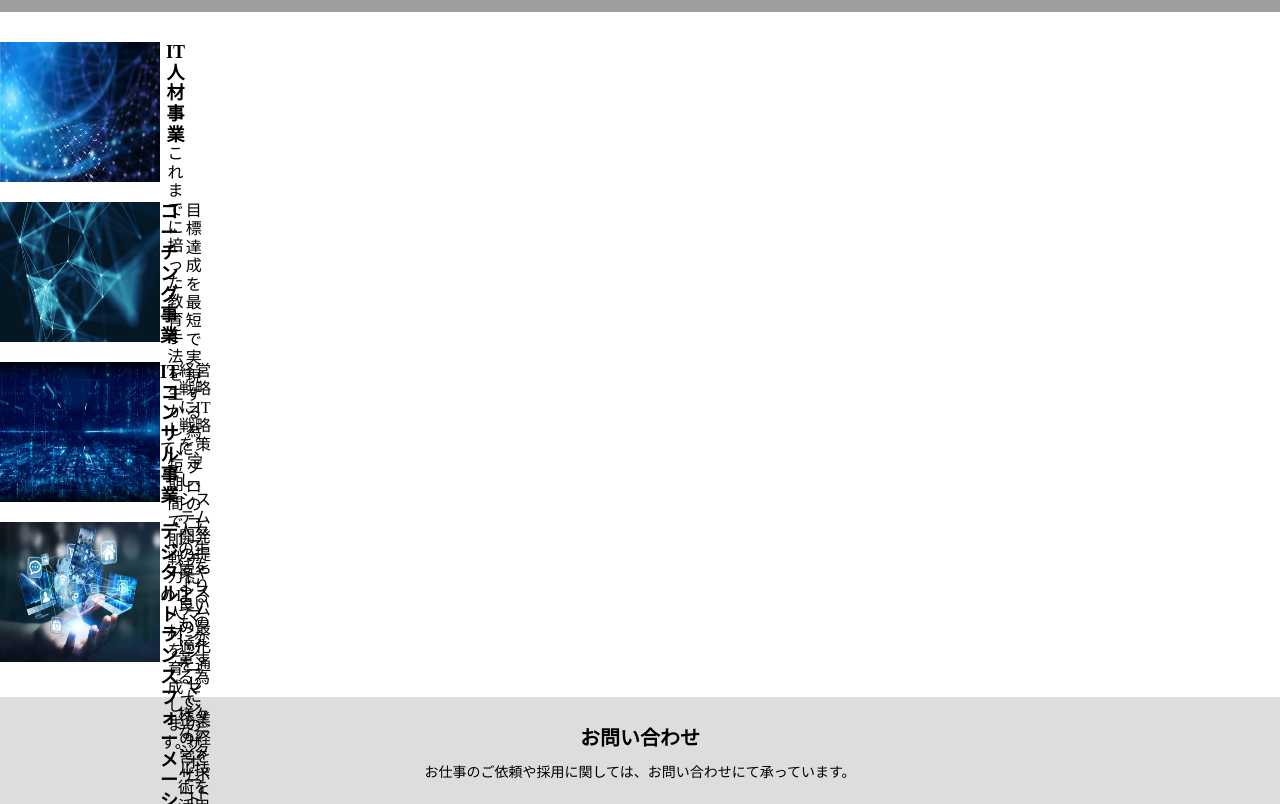
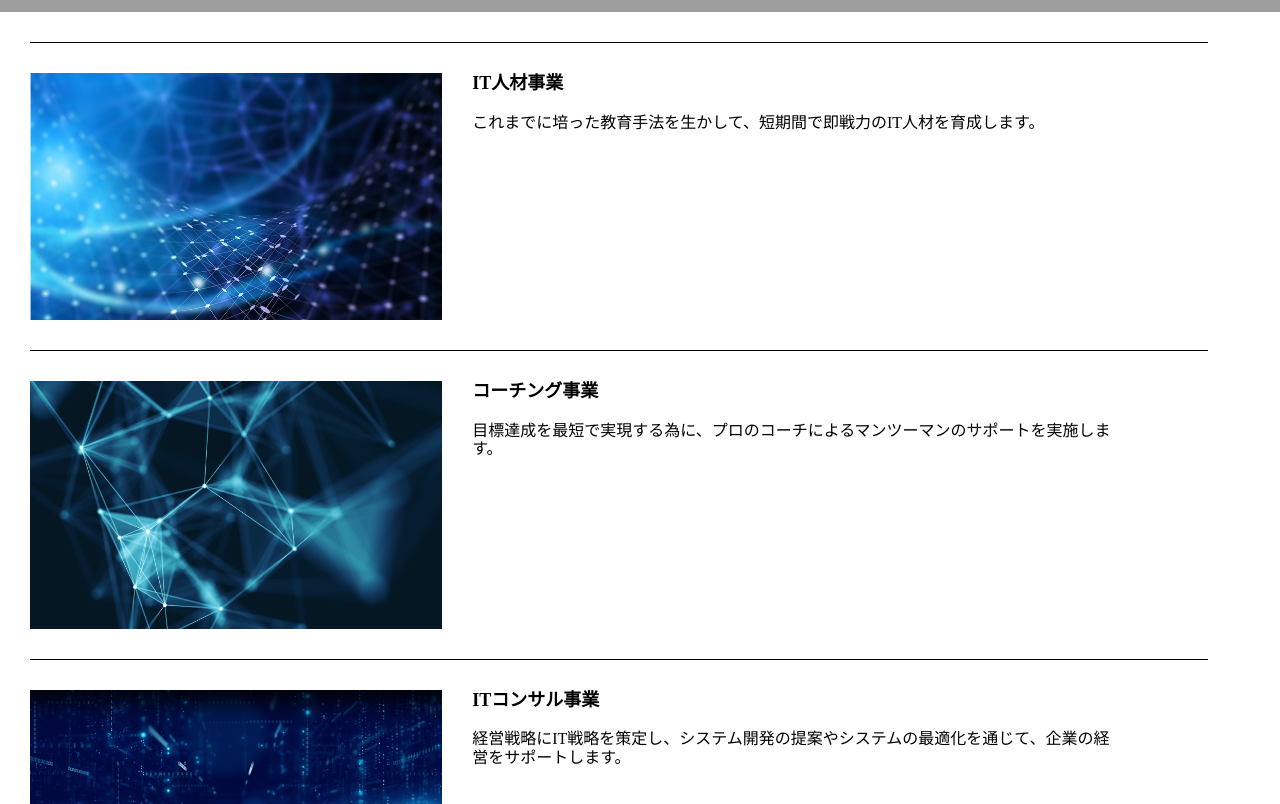
Before and after one commit to nisihara-yudai/corporate_site, a plain HTML site: page service.html in a window 1280 px wide. Shown: the part 148-952 px from the top of the page. Drawn offline with Linux system fonts and the light colour scheme; grey boxes are pictures that could not be loaded.

Commit message:
seventh commit

```diff
--- a/css/service.css
+++ b/css/service.css
@@ -24,30 +24,50 @@
 
 /* サービスページ */
 .business {
-    margin-bottom: 30px;
-    margin-top: 30px;
+    margin: 30px auto;
+    text-align: center;
 }
 
 .business01 {
     display: flex;
     text-align: center;
-    width: 160px;
-    height: 140px;
-    margin-bottom: 20px;
+    width: 92%;
+    height: 100%;
+    margin: 30px;
+    border-top: 1px solid #000;
+    padding-top: 30px;
+}
+
+.business01:last-child {
+    display: flex;
+    text-align: center;
+    width: 92%;
+    height: 100%;
+    margin: 30px;
+    border-bottom: 1px solid #000;
+    padding-bottom: 30px;
 }
 
 img.service01 {
-    width: 100%;
+    width: 35%;
 }
 
-p.sub-explain {
-    writing-mode: horizontal-tb;
+.text {
+    width: 58%;
 }
 
 .ttl {
     font-size: 18px;
     font-weight: bold;
-    writing-mode: horizontal-tb;
+    text-align: left;
+    margin-left: 30px;
+}
+
+p.sub-explain {
+    margin-left: 30px;
+    text-align: left;
+    margin-top: 20px;
+    overflow-wrap: break-word;
 }
 
 /* お問い合わせ */
@@ -86,6 +106,11 @@ a.btn04 {
         text-align: left;
     }
 
+    .business01:last-child {
+        width: 85%;
+        text-align: left;
+    }
+
     .ttl {
         font-size: 18px;
         font-weight: bold;
--- a/service.html
+++ b/service.html
@@ -54,18 +54,24 @@
       </div>
       <div class="business01">
         <img src="img/service2.png" alt="" class="service01">
-        <div class="ttl">コーチング事業</div>
-        <p class="sub-explain">目標達成を最短で実現する為に、プロのコーチによるマンツーマンのサポートを実施します。</p>
+        <div class="text">
+          <p class="ttl">コーチング事業</p>
+          <p class="sub-explain">目標達成を最短で実現する為に、プロのコーチによるマンツーマンのサポートを実施します。</p>
+        </div>
       </div>
       <div class="business01">
         <img src="img/service3.png" alt="" class="service01">
-        <div class="ttl">ITコンサル事業</div>
-        <p class="sub-explain">経営戦略にIT戦略を策定し、システム開発の提案やシステムの最適化を通じて、企業の経営をサポートします。</p>
+        <div class="text">
+          <p class="ttl">ITコンサル事業</p>
+          <p class="sub-explain">経営戦略にIT戦略を策定し、システム開発の提案やシステムの最適化を通じて、企業の経営をサポートします。</p>
+        </div>
       </div>
       <div class="business01">
         <img src="img/service4.png" alt="" class="service01">
-        <div class="ttl">デジタルトランスフォーメーション事業</div>
-        <p class="sub-explain">人々の生活をより良いものに変革する為に様々なデジタル技術を活用し、革新的なソリューションやサービスを生み出します。</p>
+        <div class="text">
+          <p class="ttl">デジタルトランスフォーメーション事業</p>
+          <p class="sub-explain">人々の生活をより良いものに変革する為に様々なデジタル技術を活用し、革新的なソリューションやサービスを生み出します。</p>
+        </div>
       </div>
     </div>
   </section>
```
